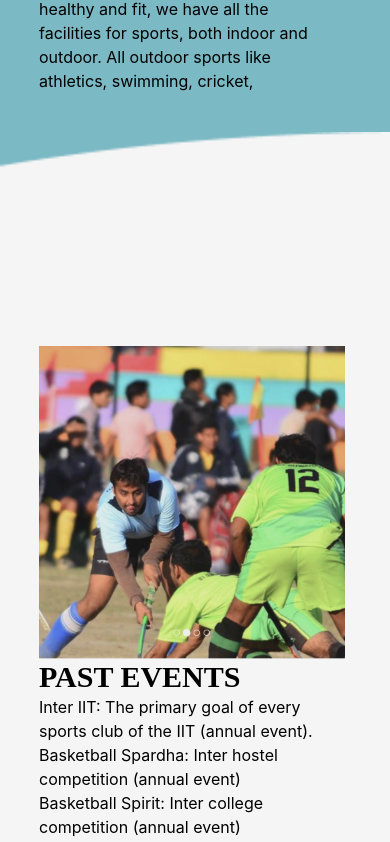
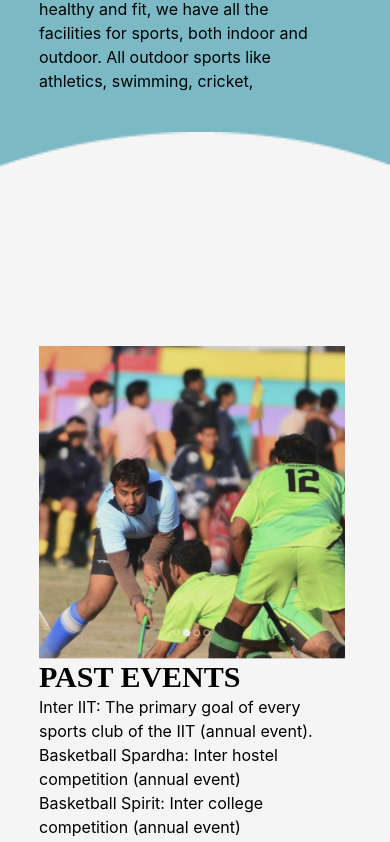
Before and after one commit to swciitg/sports_board_website, a React (Create React App) app: page / in a window 390 px wide. Shown: the part 2276-3118 px from the top of the page. Built offline with nearby package versions, Linux system fonts and the light colour scheme.

Commit message:
Update index.css

```diff
--- a/src/index.css
+++ b/src/index.css
@@ -294,6 +294,8 @@ code {
     padding-right: 10%;
     padding-left: 10%;
     padding-top: 10%;
+    background-image: url('./images/smallunion.png');
+    background-size: 100% 100%;
   }
   .pasteventsContainer1,.pasteventsContainer2{
     display: flex;
```
